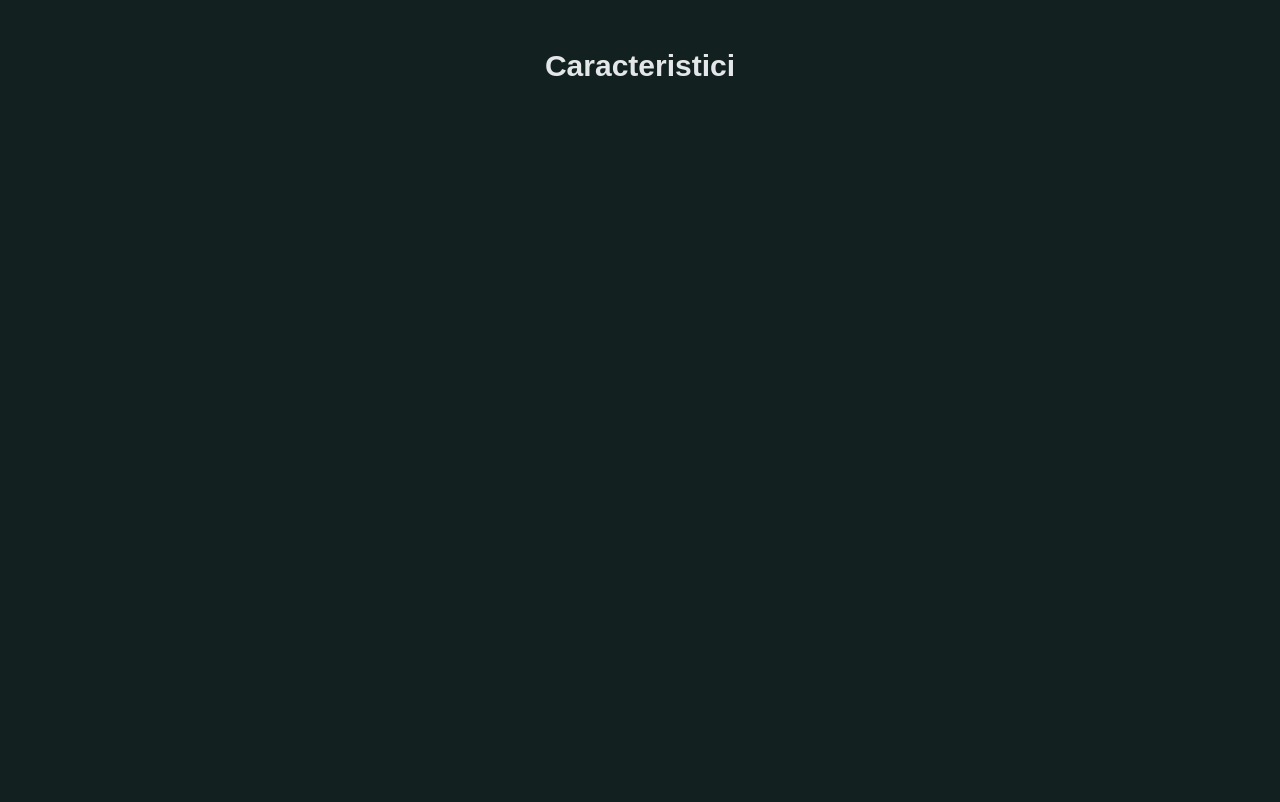
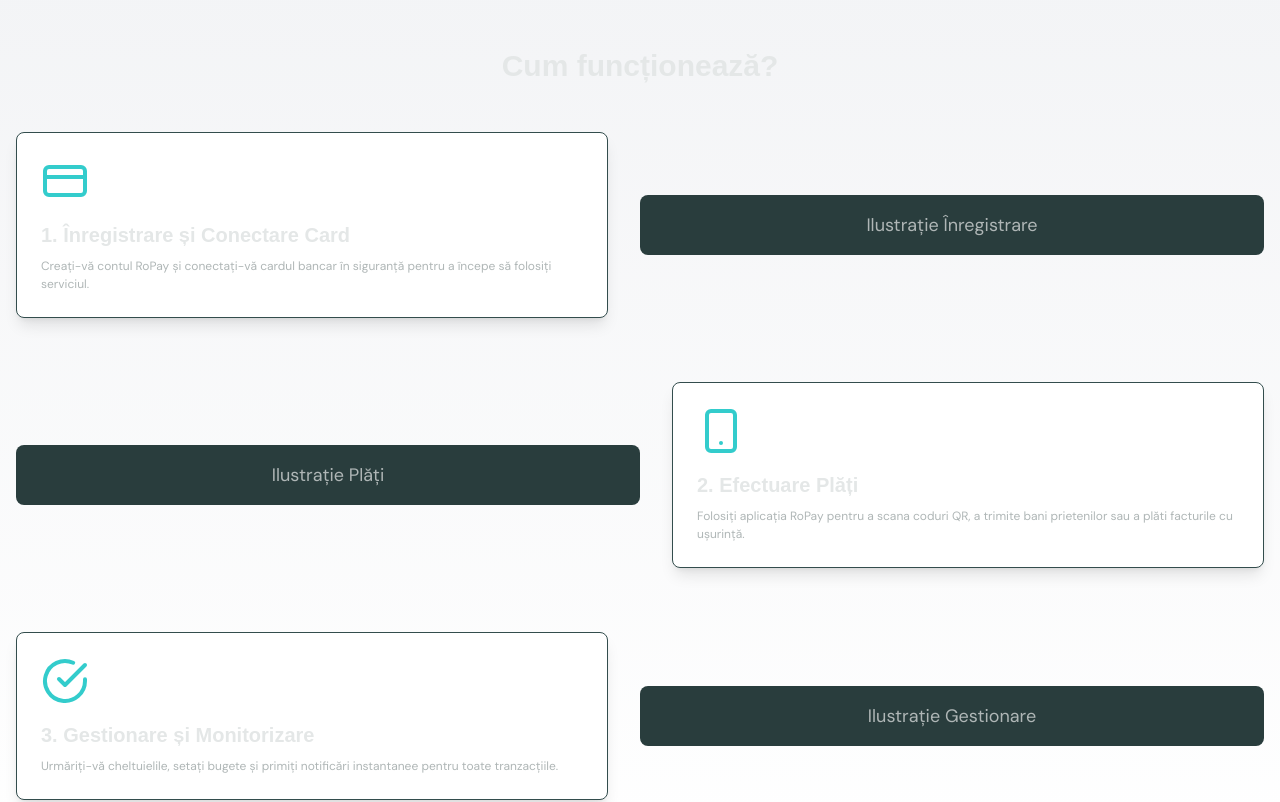
Before and after one commit to GPT-Engineer-App/astro-strapi-tailwind-vite, a React (Vite) app: page / in a window 1280 px wide. Shown: the part 920-1722 px from the top of the page. Before the commit the page ends 1100 px from the top, so only its background shows below. Built offline with nearby package versions, Linux system fonts and the light colour scheme; a web font is replaced by a local one.

Commit message:
Add "Cum funcționează?" section with alternating layout

```diff
--- a/src/pages/Index.jsx
+++ b/src/pages/Index.jsx
@@ -1,5 +1,6 @@
 import { Button } from "@/components/ui/button";
-import { ArrowRight, Wallet, Shield, Zap } from "lucide-react";
+import { ArrowRight, Wallet, Shield, Zap, CreditCard, Smartphone, CheckCircle } from "lucide-react";
+import { Card, CardContent } from "@/components/ui/card";
 
 const Index = () => {
   const scrollToNextSection = () => {
@@ -74,6 +75,77 @@ const Index = () => {
         </div>
       </section>
 
+      {/* Cum funcționează? Section */}
+      <section id="cum-functioneaza" className="py-16 bg-gradient-to-b from-gray-100 to-white">
+        <div className="container mx-auto px-4">
+          <h2 className="text-3xl font-bold text-center mb-12 text-foreground">Cum funcționează?</h2>
+          <div className="space-y-16">
+            {/* Step 1 */}
+            <div className="flex flex-col md:flex-row items-center">
+              <div className="md:w-1/2 md:pr-8 mb-8 md:mb-0">
+                <Card className="bg-white shadow-lg">
+                  <CardContent className="p-6">
+                    <CreditCard className="h-12 w-12 text-primary mb-4" />
+                    <h3 className="text-xl font-semibold mb-2">1. Înregistrare și Conectare Card</h3>
+                    <p className="text-muted-foreground">
+                      Creați-vă contul RoPay și conectați-vă cardul bancar în siguranță pentru a începe să folosiți serviciul.
+                    </p>
+                  </CardContent>
+                </Card>
+              </div>
+              <div className="md:w-1/2">
+                {/* Placeholder for step 1 illustration */}
+                <div className="bg-muted rounded-lg p-4 text-center">
+                  <p className="text-lg text-muted-foreground">Ilustrație Înregistrare</p>
+                </div>
+              </div>
+            </div>
+
+            {/* Step 2 */}
+            <div className="flex flex-col md:flex-row-reverse items-center">
+              <div className="md:w-1/2 md:pl-8 mb-8 md:mb-0">
+                <Card className="bg-white shadow-lg">
+                  <CardContent className="p-6">
+                    <Smartphone className="h-12 w-12 text-primary mb-4" />
+                    <h3 className="text-xl font-semibold mb-2">2. Efectuare Plăți</h3>
+                    <p className="text-muted-foreground">
+                      Folosiți aplicația RoPay pentru a scana coduri QR, a trimite bani prietenilor sau a plăti facturile cu ușurință.
+                    </p>
+                  </CardContent>
+                </Card>
+              </div>
+              <div className="md:w-1/2">
+                {/* Placeholder for step 2 illustration */}
+                <div className="bg-muted rounded-lg p-4 text-center">
+                  <p className="text-lg text-muted-foreground">Ilustrație Plăți</p>
+                </div>
+              </div>
+            </div>
+
+            {/* Step 3 */}
+            <div className="flex flex-col md:flex-row items-center">
+              <div className="md:w-1/2 md:pr-8 mb-8 md:mb-0">
+                <Card className="bg-white shadow-lg">
+                  <CardContent className="p-6">
+                    <CheckCircle className="h-12 w-12 text-primary mb-4" />
+                    <h3 className="text-xl font-semibold mb-2">3. Gestionare și Monitorizare</h3>
+                    <p className="text-muted-foreground">
+                      Urmăriți-vă cheltuielile, setați bugete și primiți notificări instantanee pentru toate tranzacțiile.
+                    </p>
+                  </CardContent>
+                </Card>
+              </div>
+              <div className="md:w-1/2">
+                {/* Placeholder for step 3 illustration */}
+                <div className="bg-muted rounded-lg p-4 text-center">
+                  <p className="text-lg text-muted-foreground">Ilustrație Gestionare</p>
+                </div>
+              </div>
+            </div>
+          </div>
+        </div>
+      </section>
+
       {/* Features Section (placeholder for smooth scroll) */}
       <section id="features" className="py-16 bg-transparent">
         <div className="container mx-auto px-4">
```
